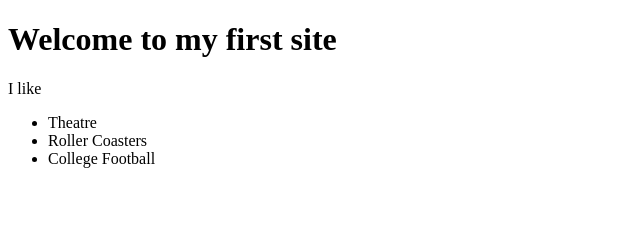
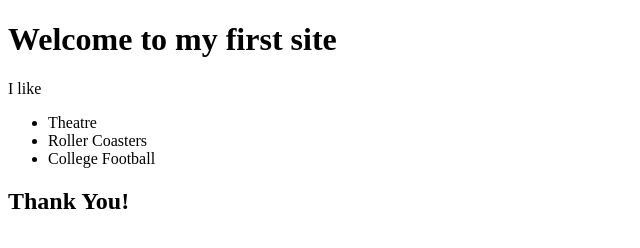
Before and after one commit to ZY101204/my-first-site, a plain HTML site: page index.html in a window 1280 px wide. Shown: the whole page, without its empty margins (0-640 px from the left). Drawn offline with Linux system fonts and the light colour scheme.

Commit message:
Add files via upload
New index

```diff
--- a/index.html
+++ b/index.html
@@ -15,5 +15,6 @@
             <li>College Football</li>
         </ul>
        </div>
+       <h2>Thank You!</h2>
     </body>
 </html>
```
